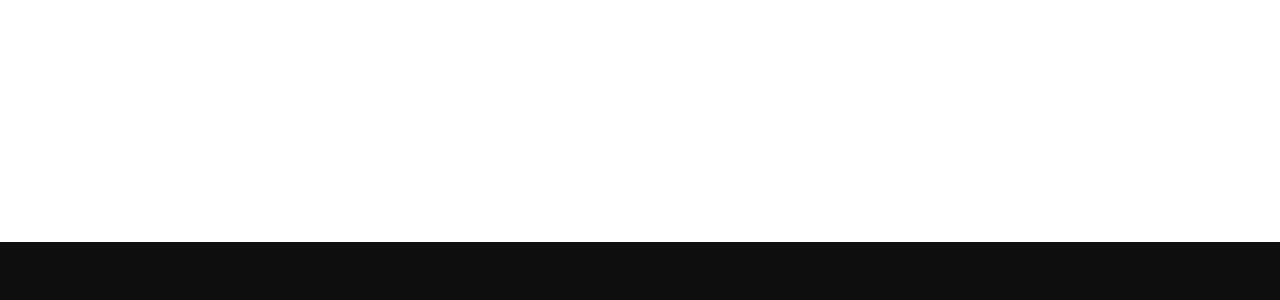
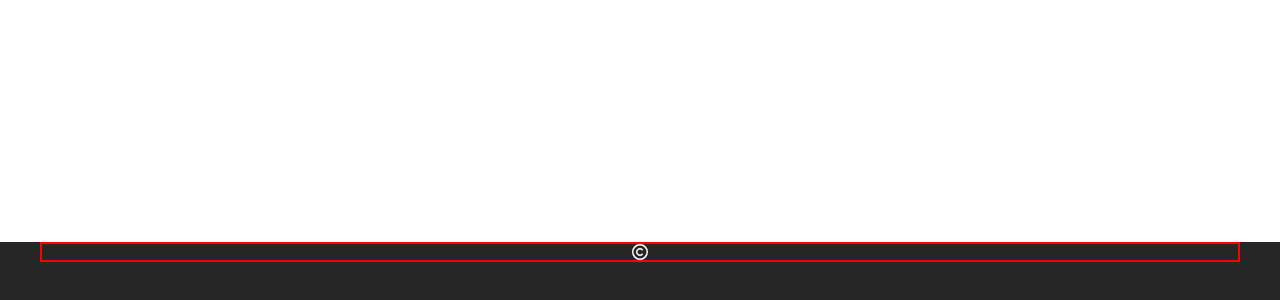
Before and after one commit to jkbednarczyk/subc, a React (Create React App) app: page / in a window 1280 px wide. Shown: the part 1838-2138 px from the top of the page. Before the commit the page ends 2080 px from the top, so only its background shows below. Built offline with nearby package versions, Linux system fonts and the light colour scheme; a web font is replaced by a local one.

Commit message:
Add fontawesome icons

```diff
--- a/src/components/home/HomePage.component.tsx
+++ b/src/components/home/HomePage.component.tsx
@@ -1,6 +1,9 @@
 import React from "react";
 import './HomePage.css';
 import Clock from '../../assets/images/clock.png';
+import { FontAwesomeIcon } from '@fortawesome/react-fontawesome';
+import { faCopyright } from '@fortawesome/free-regular-svg-icons';
+import '../../fontawesome.config';
 
 export const HomePage = () => {
     return <>
@@ -18,5 +21,10 @@
                 </p>
             </div>
         </section>
+        <section className="footer">
+            <div className="footer-content">
+            <FontAwesomeIcon icon={faCopyright} />
+            </div>
+        </section>
     </>
 };
--- a/src/components/home/HomePage.css
+++ b/src/components/home/HomePage.css
@@ -61,6 +61,28 @@
     font-size: 18px;
 }
 
+.footer {
+    display: flex;
+    flex-direction: column;
+    height: 500px;
+    margin: 0 auto;
+    background-color: rgb(39, 38, 38);
+    color: rgb(252, 252, 252);
+    font-family: var(--subtitle-font);
+}
+
+.footer-content {
+    border: 2px solid red;
+    display: flex;
+    flex-direction: column;
+    max-width: 1200px;
+    width: 100%;
+    margin: 0 auto;
+    justify-content: center;
+    align-items: center;
+    text-align: center;
+}
+
 @media (max-width: 768px) {
     .content h1 {
         font-size: 56px;
--- /dev/null
+++ b/src/fontawesome.config.ts
@@ -0,0 +1,5 @@
+import { library } from '@fortawesome/fontawesome-svg-core';
+import { fas } from '@fortawesome/free-solid-svg-icons';
+import { far } from '@fortawesome/free-regular-svg-icons';
+
+library.add(fas, far);
```
Also changed, not shown: package.json (+7 -1 lines), 1 other file (tests, documents, lock files or other folders).
